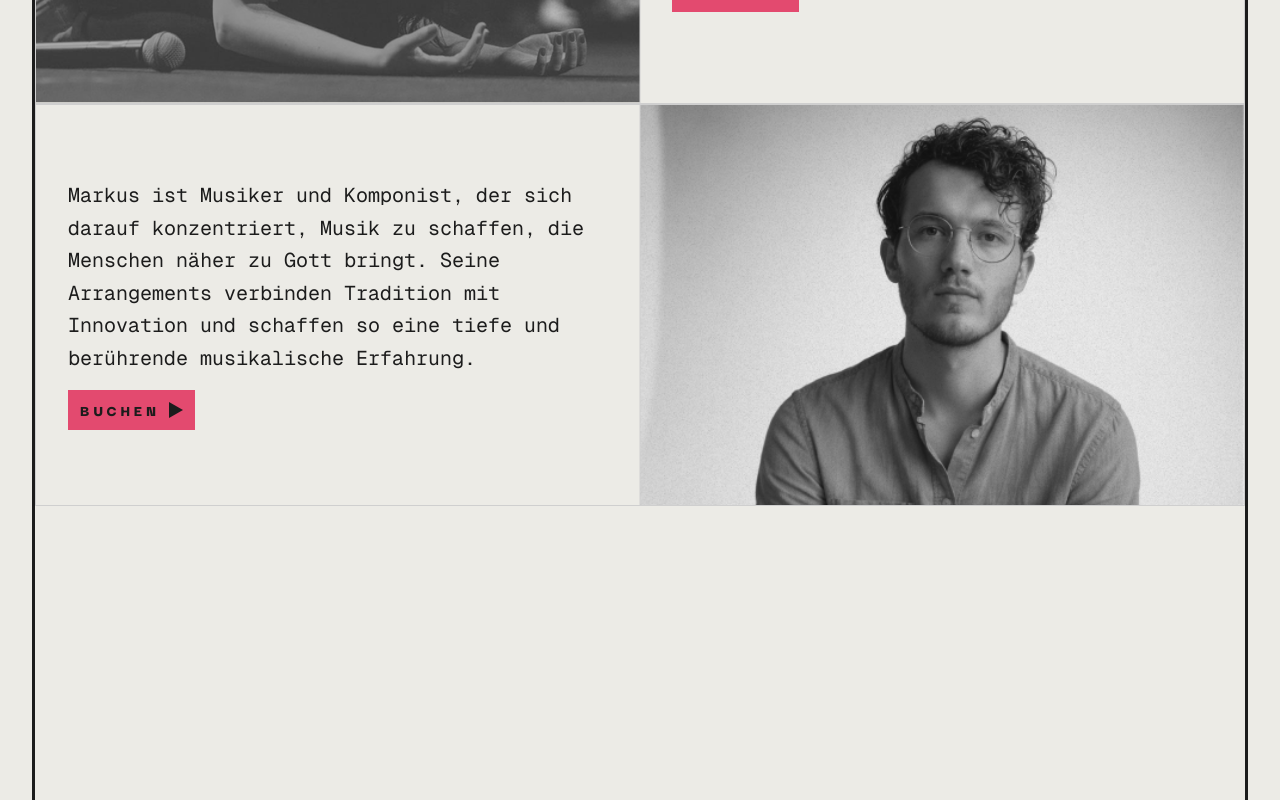
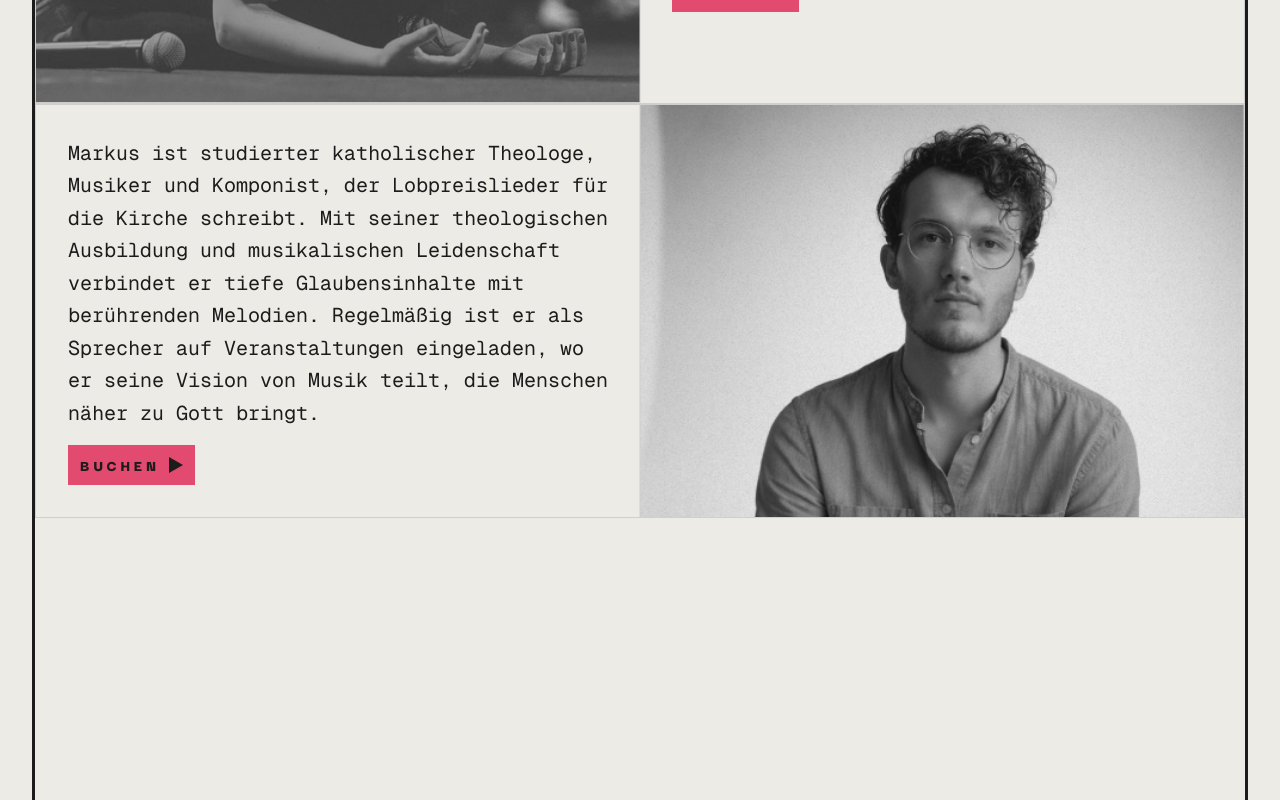
Before and after one commit to xerkses32/joyundmarkus, a Next.js app: page / in a window 1280 px wide. Shown: the part 7640-8440 px from the top of the page. Built offline with nearby package versions, Linux system fonts and the light colour scheme; no server answers.

Commit message:
Fix: Replace localhost image URLs with local assets for production

```diff
--- a/components/forms/contact-form.tsx
+++ b/components/forms/contact-form.tsx
@@ -140,7 +140,7 @@ export function ContactForm({}: ContactFormProps) {
 			<div className="h-0 relative w-full">
 				<div className="absolute inset-[-1px_0_0_0]">
 					<img
-						src="http://localhost:3845/assets/31c32c960d975b5b578e47894b63809ec773652b.svg"
+						src="/icons/divider-line.svg"
 						alt="Dekorativer Trennstrich"
 						className="block max-w-none size-full"
 					/>
@@ -193,7 +193,7 @@ export function ContactForm({}: ContactFormProps) {
 			<div className="h-0 relative w-full">
 				<div className="absolute inset-[-1px_0_0_0]">
 					<img
-						src="http://localhost:3845/assets/31c32c960d975b5b578e47894b63809ec773652b.svg"
+						src="/icons/divider-line.svg"
 						alt="Dekorativer Trennstrich"
 						className="block max-w-none size-full"
 					/>
--- a/components/sections/about-section.tsx
+++ b/components/sections/about-section.tsx
@@ -19,7 +19,7 @@ export function AboutSection({
 		'Joy ist eine leidenschaftliche Musikerin und Komponistin, die ihre Kreativität in den Dienst der Kirche stellt. Mit ihrer einzigartigen musikalischen Vision bringt sie zeitlose Botschaften in moderne Klangwelten.'
 
 	const defaultMarkusText =
-		'Markus ist Musiker und Komponist, der sich darauf konzentriert, Musik zu schaffen, die Menschen näher zu Gott bringt. Seine Arrangements verbinden Tradition mit Innovation und schaffen so eine tiefe und berührende musikalische Erfahrung.'
+		'Markus ist studierter katholischer Theologe, Musiker und Komponist, der Lobpreislieder für die Kirche schreibt. Mit seiner theologischen Ausbildung und musikalischen Leidenschaft verbindet er tiefe Glaubensinhalte mit berührenden Melodien. Regelmäßig ist er als Sprecher auf Veranstaltungen eingeladen, wo er seine Vision von Musik teilt, die Menschen näher zu Gott bringt.'
 
 	return (
 		<div className="flex flex-col items-center w-full">
--- a/next.config.ts
+++ b/next.config.ts
@@ -1,16 +1,7 @@
 import type { NextConfig } from 'next'
 
 const nextConfig: NextConfig = {
-	images: {
-		remotePatterns: [
-			{
-				protocol: 'http',
-				hostname: 'localhost',
-				port: '3845',
-				pathname: '/assets/**',
-			},
-		],
-	},
+	// Localhost remotePatterns entfernt - nicht mehr benötigt für Production
 }
 
 export default nextConfig
```
Also changed, not shown: public/icons/divider-line.svg (added).
